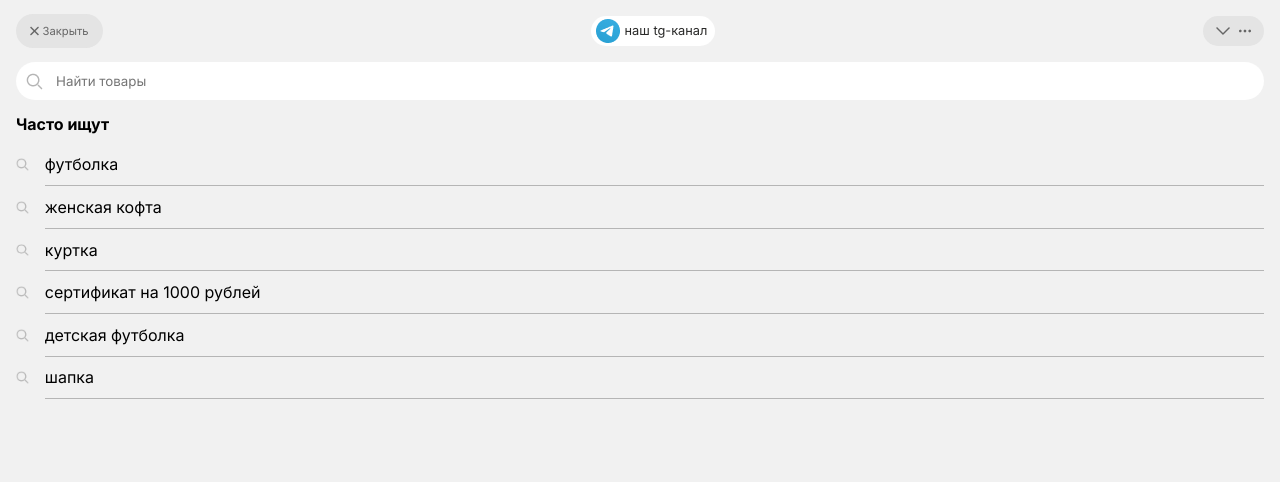
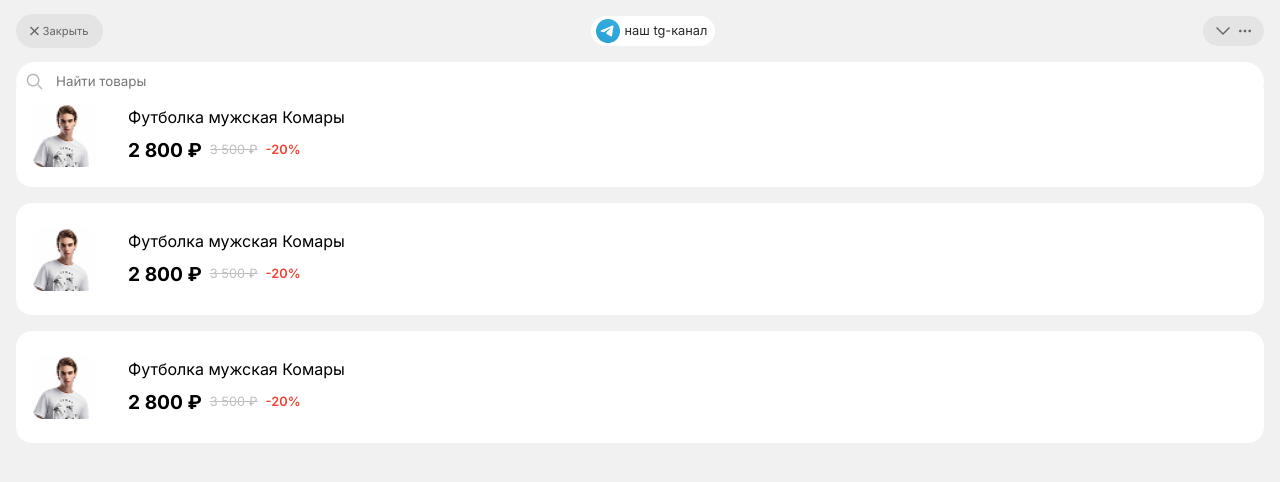
Before and after one commit to Matuxa1503/noxer, a React (Vite) app: page / in a window 1280 px wide. Shown: the top 482 px of the page. Built offline with nearby package versions, Linux system fonts and the light colour scheme.

Commit message:
feat: Added FilterProducts and SearchProductCard

```diff
--- a/index.html
+++ b/index.html
@@ -4,7 +4,7 @@
     <meta charset="UTF-8" />
     <link rel="icon" type="image/svg+xml" href="#" />
     <meta name="viewport" content="width=device-width, initial-scale=1.0" />
-    <link href="https://fonts.googleapis.com/css2?family=Inter:wght@300;400;700&display=swap" rel="stylesheet" />
+    <link href="https://fonts.googleapis.com/css2?family=Inter:wght@300;400;600;700&display=swap" rel="stylesheet" />
     <title>Noxer</title>
   </head>
   <body>
--- a/src/App.tsx
+++ b/src/App.tsx
@@ -1,4 +1,5 @@
 import './App.css';
+import { FilterProducts } from './components/FilterProducts/FilterProducts';
 import { Header } from './components/Header/Header';
 import { PopularSearches } from './components/PopularSearches/PopularSearches';
 import { SearchBar } from './components/SearchBar/SearchBar';
@@ -8,7 +9,8 @@ function App() {
     <>
       <Header />
       <SearchBar />
-      <PopularSearches />
+      {/* <PopularSearches /> */}
+      <FilterProducts />
     </>
   );
 }
--- /dev/null
+++ b/src/components/FilterProducts/FilterProducts.tsx
@@ -0,0 +1,15 @@
+import { FC } from 'react';
+import { SearchProductCard } from './SearchProductCard/SearchProductCard';
+import s from './SearchProductCard/SearchProductCard.module.css';
+
+export const FilterProducts: FC = () => {
+  // filter logic
+
+  return (
+    <div className={s.listProducts}>
+      <SearchProductCard />
+      <SearchProductCard />
+      <SearchProductCard />
+    </div>
+  );
+};
--- /dev/null
+++ b/src/components/FilterProducts/SearchProductCard/SearchProductCard.module.css
@@ -0,0 +1,55 @@
+/* class for FilterProducts.tsx */
+.listProducts {
+  margin-top: -1.6rem;
+  display: flex;
+  flex-direction: column;
+  gap: 1rem;
+}
+
+.card {
+  display: flex;
+  align-items: center;
+  background-color: #fff;
+  border-radius: 1rem;
+  padding: 0 1rem;
+  height: 7rem;
+  gap: 2rem;
+  cursor: pointer;
+}
+
+.card:first-child {
+  padding-top: 0.5rem;
+}
+
+.card img {
+  width: 4rem;
+  height: 4rem;
+}
+
+.title {
+  margin-bottom: 1rem;
+  font-weight: 400;
+}
+
+.priceBlock {
+  display: flex;
+  align-items: center;
+  gap: 0.5rem;
+}
+
+.currentPrice {
+  font-size: 1.2rem;
+  font-weight: 700;
+}
+
+.oldPrice {
+  font-size: 0.8rem;
+  color: #bfbfbf;
+  text-decoration: line-through;
+}
+
+.discount {
+  color: #f24131;
+  font-size: 0.8rem;
+  font-weight: 600;
+}
--- /dev/null
+++ b/src/components/FilterProducts/SearchProductCard/SearchProductCard.tsx
@@ -0,0 +1,20 @@
+import { FC } from 'react';
+import s from './SearchProductCard.module.css';
+import productPhoto from '../../../assets/image.png';
+
+export const SearchProductCard: FC = () => {
+  return (
+    <div className={s.card}>
+      <img src={productPhoto} alt="" />
+
+      <div className={s.rightBlock}>
+        <p className={s.title}>Футболка мужская Комары</p>
+        <div className={s.priceBlock}>
+          <p className={s.currentPrice}>2 800 ₽</p>
+          <p className={s.oldPrice}>3 500 ₽</p>
+          <p className={s.discount}>-20%</p>
+        </div>
+      </div>
+    </div>
+  );
+};
--- a/src/components/PopularSearches/PopularSearches.tsx
+++ b/src/components/PopularSearches/PopularSearches.tsx
@@ -9,8 +9,8 @@ export const PopularSearches: FC = () => {
     <div className={s.wrapper}>
       <h2 className={s.subtitle}>Часто ищут</h2>
       <ul>
-        {data.map((item) => (
-          <div className={s.item}>
+        {data.map((item, ind) => (
+          <div key={ind} className={s.item}>
             <img src={searchIcon} alt="search" />
             <li>{item}</li>
           </div>
```
Also changed, not shown: src/assets/image.png (added).
